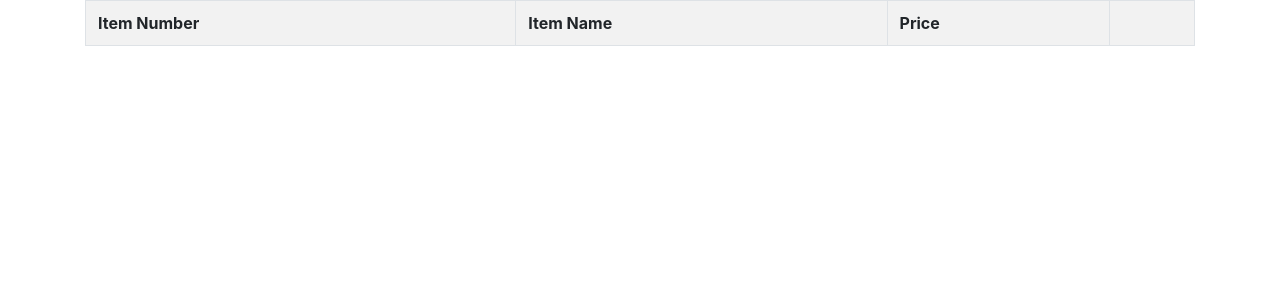
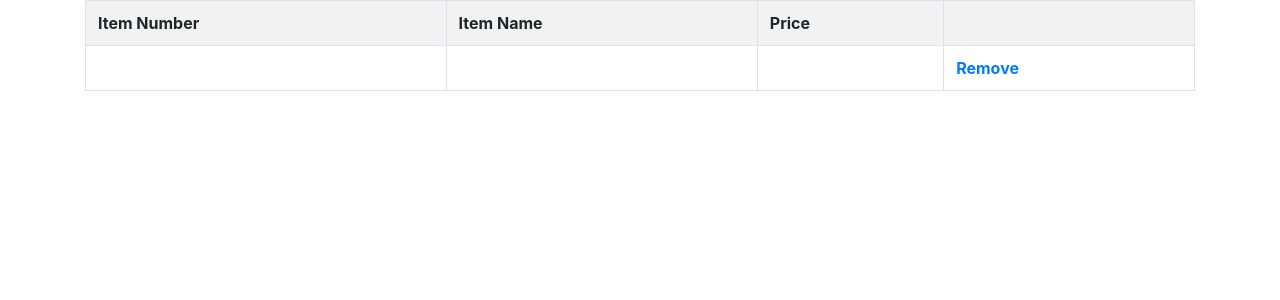
Before and after one commit to sumitsingh886/Mini-Project9, a PHP site: page /cart.php in a window 1280 px wide. Shown: the part 45-345 px from the top of the page. Run offline with PHP 8.4, Linux system fonts and the light colour scheme; data that the repository does not hold is empty; some web fonts are replaced.

Commit message:
add second row and column using table attribute

```diff
--- a/Online shoping system/cart.php
+++ b/Online shoping system/cart.php
@@ -29,6 +29,10 @@
             <tr>
                 <th>Item Number</th><th>Item Name</th><th>Price</th><th></th>
             </tr>
+            <tr>
+                <th><?php echo $counter ?></th><th><?php echo $row['name']?></th><th><?php echo $row['price']?></th>
+                <th><a href='cart_remove.php?id=<?php echo $row['id'] ?>'>Remove</a></th>
+            </tr>
             </tbody>
         </table>
     </div>
```
